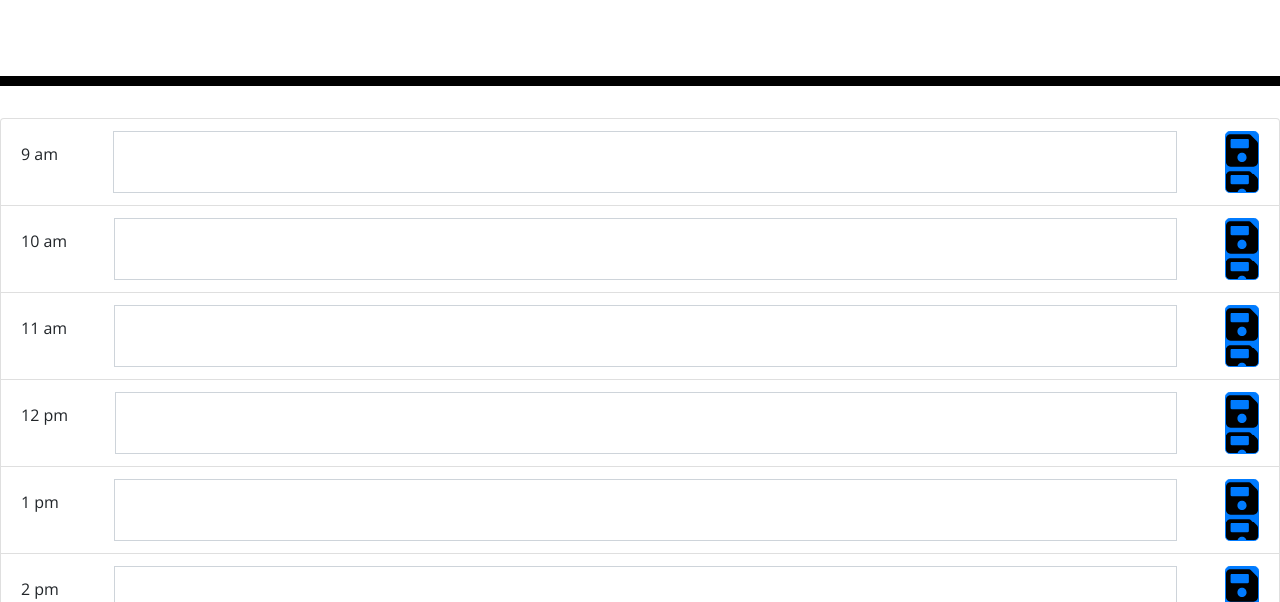
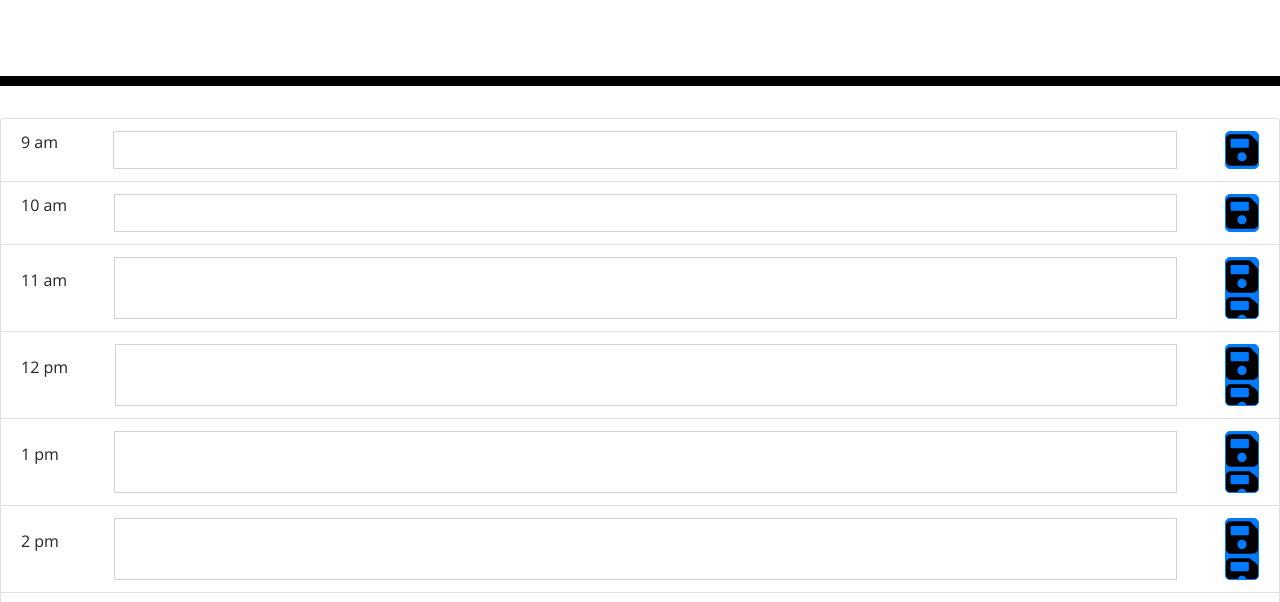
Before and after one commit to AMore080/WorkScheduler, a plain HTML site: page index.html in a window 1280 px wide. Shown: the part 182-784 px from the top of the page. Drawn offline with nearby package versions, Linux system fonts and the light colour scheme.

```diff
--- a/index.html
+++ b/index.html
@@ -36,7 +36,7 @@
             <div class="input-group">
                 <div class="input-group-prepend">
                 </div>
-              <textarea class="form-control" aria-label="With textarea"></textarea>
+              <input class="form-control" aria-label="With textarea"></input>
               <a href="#" class="btn btn-lg btn-primary ml-5 iconSave"></a>
             </div>
 
@@ -46,9 +46,10 @@
           <div class="input-group">
               <div class="input-group-prepend">
               </div>
-            <textarea class="form-control" aria-label="With textarea"></textarea>
+            <input class="form-control" aria-label="With textarea"></input>
             <a href="#" class="btn btn-lg btn-primary ml-5 iconSave"></a>
           </div>
+
         <li class="list-group-item d-flex justify-content-between align-items-center">
           <p class="mr-5 text-nowrap">11 am</p>
           <div class="input-group">
@@ -58,6 +59,7 @@
             <a href="#" class="btn btn-lg btn-primary ml-5 iconSave"></a>
           </div>
         </li>
+
         <li class="list-group-item d-flex justify-content-between align-items-center">
           <p class="mr-5 text-nowrap">12 pm</p>
           <div class="input-group">
@@ -67,6 +69,7 @@
             <a href="#" class="btn btn-lg btn-primary ml-5 iconSave"></a>
           </div>
         </li>
+
         <li class="list-group-item d-flex justify-content-between align-items-center">
           <p class="mr-5 pr-2 text-nowrap">1 pm</p>
           <div class="input-group">
@@ -76,6 +79,7 @@
             <a href="#" class="btn btn-lg btn-primary ml-5 iconSave"></a>
           </div>
         </li>
+
         <li class="list-group-item d-flex justify-content-between align-items-center">
           <p class="mr-5 pr-2 text-nowrap">2 pm</p>
           <div class="input-group">
@@ -85,6 +89,7 @@
             <a href="#" class="btn btn-lg btn-primary ml-5 iconSave"></a>
           </div>
         </li>
+
         <li class="list-group-item d-flex justify-content-between align-items-center">
           <p class="mr-5 pr-2 text-nowrap">3 pm</p>
           <div class="input-group">
@@ -94,6 +99,7 @@
             <a href="#" class="btn btn-lg btn-primary ml-5 iconSave"></a>
           </div>
         </li>
+
         <li class="list-group-item d-flex justify-content-between align-items-center">
           <p class="mr-5 pr-2 text-nowrap">4 pm</p>
           <div class="input-group">
@@ -103,6 +109,7 @@
             <a href="#" class="btn btn-lg btn-primary ml-5 iconSave"></a>
           </div>
         </li>
+
         <li class="list-group-item d-flex justify-content-between align-items-center">
           <p class="mr-5 pr-2 text-nowrap">5 pm</p>
           <div class="input-group">
```
